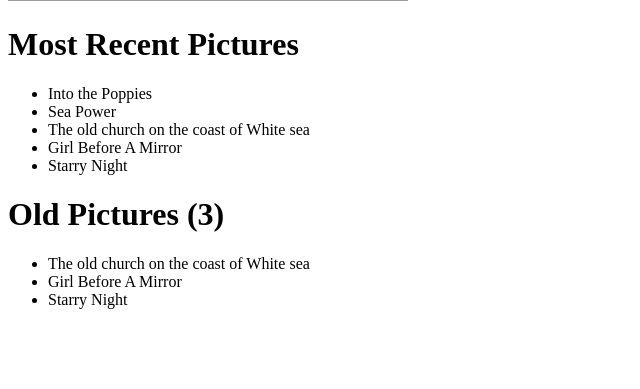
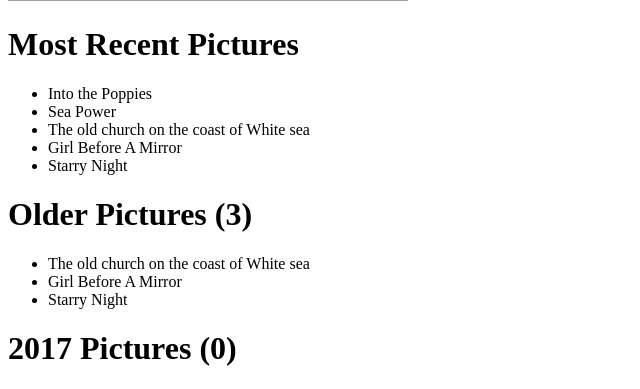
Before and after one commit to oseivale/Photogur-1, a Rails app: page / in a window 1280 px wide. Shown: the part 1863-2252 px from the top of the page, without its empty margins (0-640 px from the left). Before the commit the page ends 2188 px from the top, so only its background shows below. Run offline with Rails 7, Linux system fonts and the light colour scheme; data comes from the database, SQL or seed files in the repository; both versions use the stored data as it was after the commit; style sheets or scripts are compiled from the project's sources; some libraries are stand-ins or nearby versions; grey boxes are pictures that could not be loaded.

Commit message:
exercise complete

```diff
--- a/app/controllers/pictures_controller.rb
+++ b/app/controllers/pictures_controller.rb
@@ -1,10 +1,12 @@
 class PicturesController < ApplicationController
 
   def index
-    date = 1.month.ago
+    month = 1.month.ago
+    year = 1.year.ago
     @most_recent_pictures = Picture.most_recent_five
-    @created_before = Picture.created_before(date)
+    @created_before = Picture.created_before(month)
     @pictures = Picture.all
+    @pictures_created_in_year = Picture.pictures_created_in_year(year)
   end
 
   def show
--- a/app/models/picture.rb
+++ b/app/models/picture.rb
@@ -12,8 +12,8 @@ class Picture < ApplicationRecord
     Picture.where("created_at < ?", time)
   end
 
-  # def self.pictures_created_in_year(year)
-  #   Picture.where("created_at LIKE ?", "#{year}%")
-  # end
+  def self.pictures_created_in_year(year)
+    Picture.where("created_at < ?", year)
+  end
 
 end
--- a/app/views/pictures/index.html.erb
+++ b/app/views/pictures/index.html.erb
@@ -14,10 +14,18 @@
   <% end %>
 </ul>
 
-<h1>Old Pictures (<%= @created_before.length %>)</h1>
+<h1>Older Pictures (<%= @created_before.length %>)</h1>
 
 <ul>
   <% @created_before.each do |picture| %>
     <li><%= picture.title %></li>
   <% end %>
 </ul>
+
+<h1>2017 Pictures (<%= @pictures_created_in_year.length %>)</h1>
+
+<ul>
+  <% @pictures_created_in_year.each do |picture| %>
+    <li><%= picture.title %></li>
+  <% end %>
+</ul>
```
Also changed, not shown: db/development.sqlite3, 2 other files.
